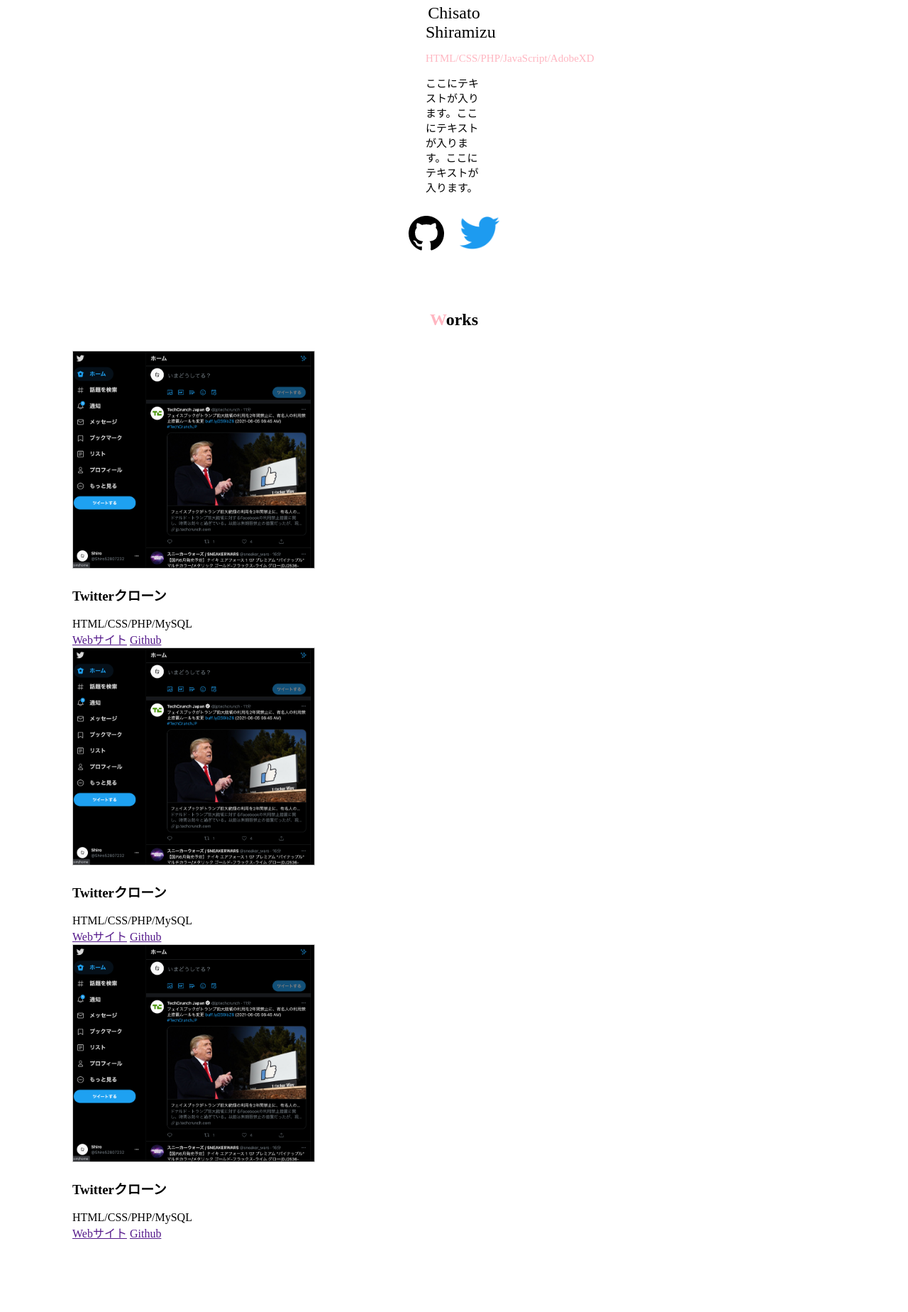
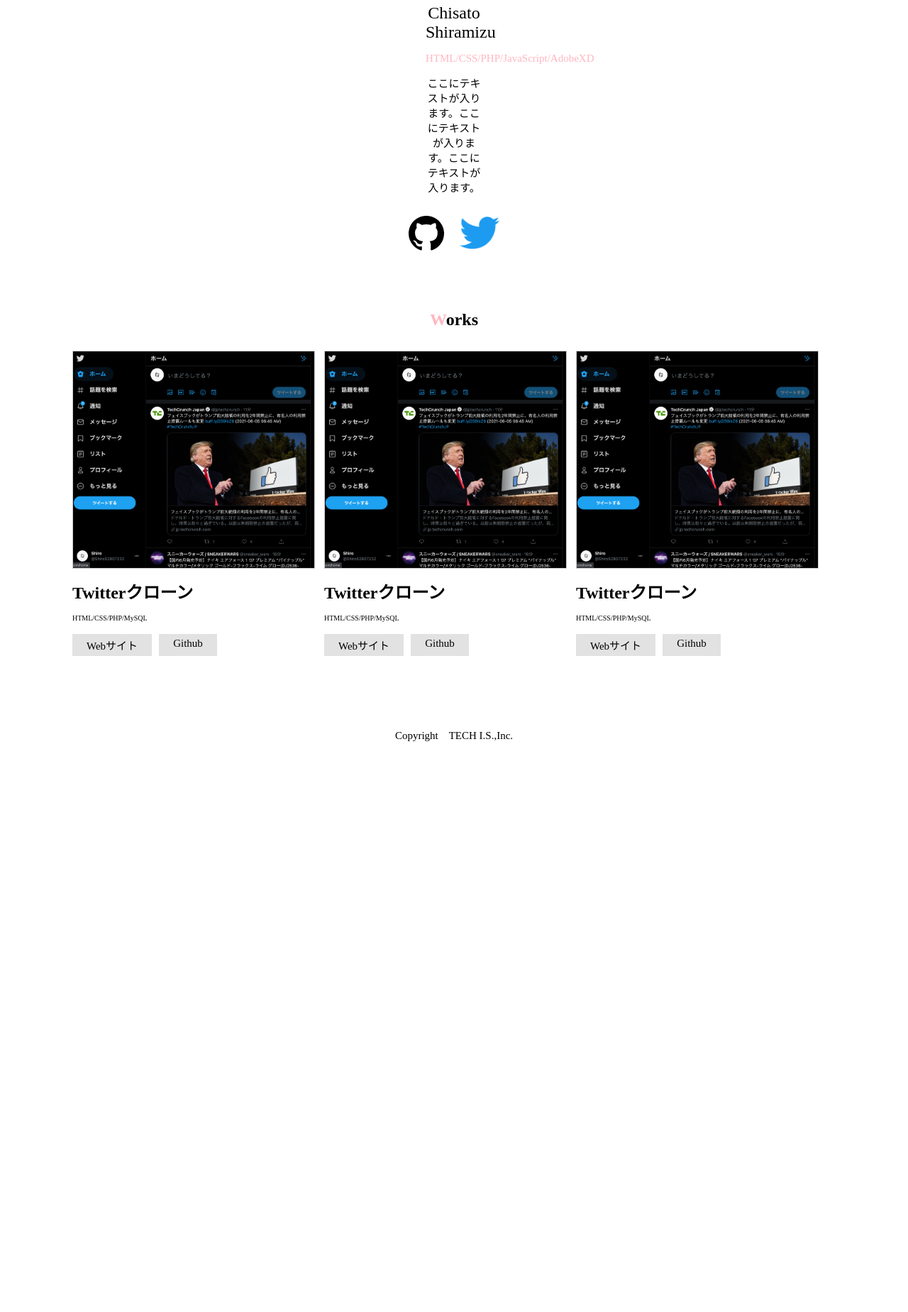
Before and after one commit to ccn-one/PortfolioSample, a PHP site: page / in a window 1280 px wide. Shown: the part 460-2308 px from the top of the page at 71% size. After the commit the page ends 1504 px from the top, so only its background shows below. Run offline with PHP 8.4, Linux system fonts and the light colour scheme.

Commit message:
hooterコーディング追加

```diff
--- a/index.html
+++ b/index.html
@@ -91,7 +91,14 @@
         </li>
       </ul>
     </div>
-
   </div>
+  <!--
+    fotterタグの作成
+    ・copyrightの設定
+    ・pタグを使用
+  -->
+  <footer class="block-footer">
+    <p>Copyright　TECH I.S.,Inc.</p>
+  </footer>
 </body>
 </html>
--- a/style.css
+++ b/style.css
@@ -57,12 +57,12 @@ body {
 .item-list p {
   font-size: 15px;
   line-height: normal;
-  text-align: left;
+  text-align: center;
 }
 
 .icon-list {
   list-style: none;
-  width: 100%;
+  width: 75%;
   max-width: 247px;
   margin: 30px auto;
   padding: 0;
@@ -101,9 +101,51 @@ body {
   display: black;
   width: 100%;
   max-width: 340px;
+  float: left;
+  margin-right: 15px;
+}
+
+.works-list li:last-child {
+  margin-right: 0;
 }
 
 .works-list li img {
   width: 100%;
   border: 1px solid #ccc;
 }
+
+.works-list li h3 {
+  font-size: 24px;
+  margin: 10px 0;
+}
+
+.works-list li span {
+  font-size: 10px;
+}
+
+.works-list li .link {
+  display: flex;
+  justify-content: left;
+  align-items: left;
+  margin-top: 15px;
+}
+
+.works-list li .link a {
+  background-color: rgb(226, 226, 226);
+  padding: 5px 20px;
+  margin-right: 10px;
+  font-size: 15px;
+  text-decoration: none;
+  color: black;
+}
+
+/*
+*
+*/
+
+.block-footer p {
+  clear: both;
+  text-align: center;
+  font-size: 15px;
+  margin: 50px 0 20px;
+}
```
